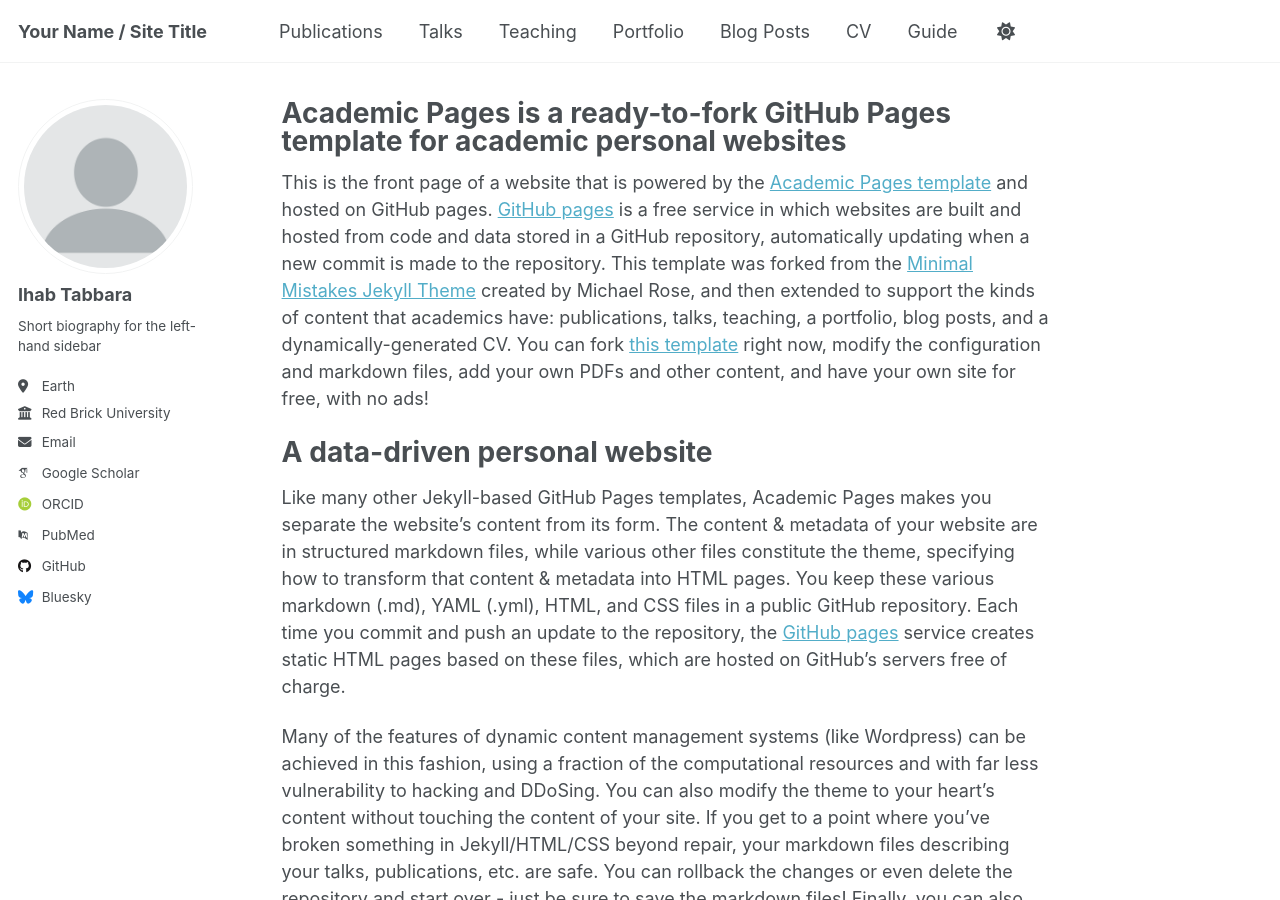
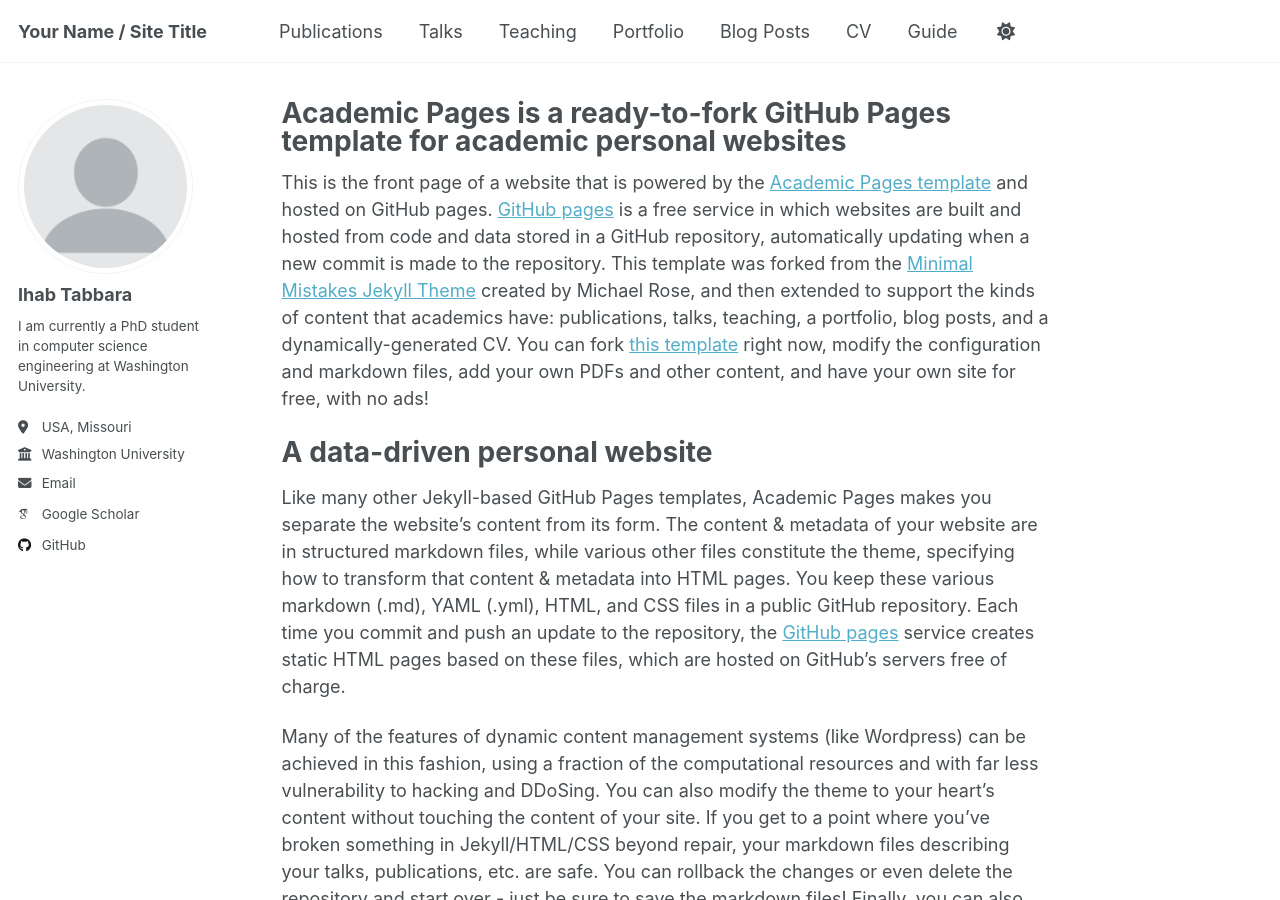
Before and after one commit to tabz23/ihabtabbara.github.io, a Jekyll site: the page built from _pages/about.md, in a window 1280 px wide and 900 px high. Built offline with Jekyll 4.4.1, drawn with Linux system fonts in a browser that asks for light colours; some web fonts are replaced.

Commit message:
minor changes

```diff
--- a/_config.yml
+++ b/_config.yml
@@ -26,32 +26,32 @@ author:
   avatar           : "profile.png"
   name             : "Ihab Tabbara"
   pronouns         : # example: "she/her"
-  bio              : "Short biography for the left-hand sidebar"
-  location         : "Earth"
-  employer         : "Red Brick University"
+  bio              : "I am currently a PhD student in computer science engineering at Washington University."
+  location         : "USA, Missouri"
+  employer         : "Washington University"
   uri              : # URL
-  email            : "none@example.org"
+  email            : "i.k.tabbara@wustl.edu"
 
   # Academic websites
   arxiv            : # URL - Update with the correct link to your profile
-  googlescholar    : "https://scholar.google.com/citations?user=PS_CX0AAAAAJ"
-  impactstory      : # URL
-  orcid            : "http://orcid.org/yourorcidurl"
-  semantic         : # URL
-  pubmed           : "https://www.ncbi.nlm.nih.gov/pubmed/?term=john+snow"
-  researchgate     : # URL
-  scopus           : # URL
+  googlescholar    : "https://scholar.google.com/citations?user=81Z3yzoAAAAJ&hl=en"
+  # impactstory      : # URL
+  # orcid            : "http://orcid.org/yourorcidurl"
+  # semantic         : # URL
+  # pubmed           : "https://www.ncbi.nlm.nih.gov/pubmed/?term=john+snow"
+  # researchgate     : # URL
+  # scopus           : # URL
 
   # Repositories and software development
   bitbucket        : # Username - Update with your username on the site
   codepen          : # Username
   dribbble         : # Username
-  github           : "academicpages"
+  github           : "tabz23"
   kaggle           : # Username
   stackoverflow    : # User number or user number and name (i.e., use "1" or "1/jeff-atwood")
 
   # Social media
-  bluesky          : "bsky.app" # Replace this with you Bluesky username
+  # bluesky          : "bsky.app" # Replace this with you Bluesky username
   facebook         : # Username
   flickr           : # Username
   foursquare       : # Username
```
